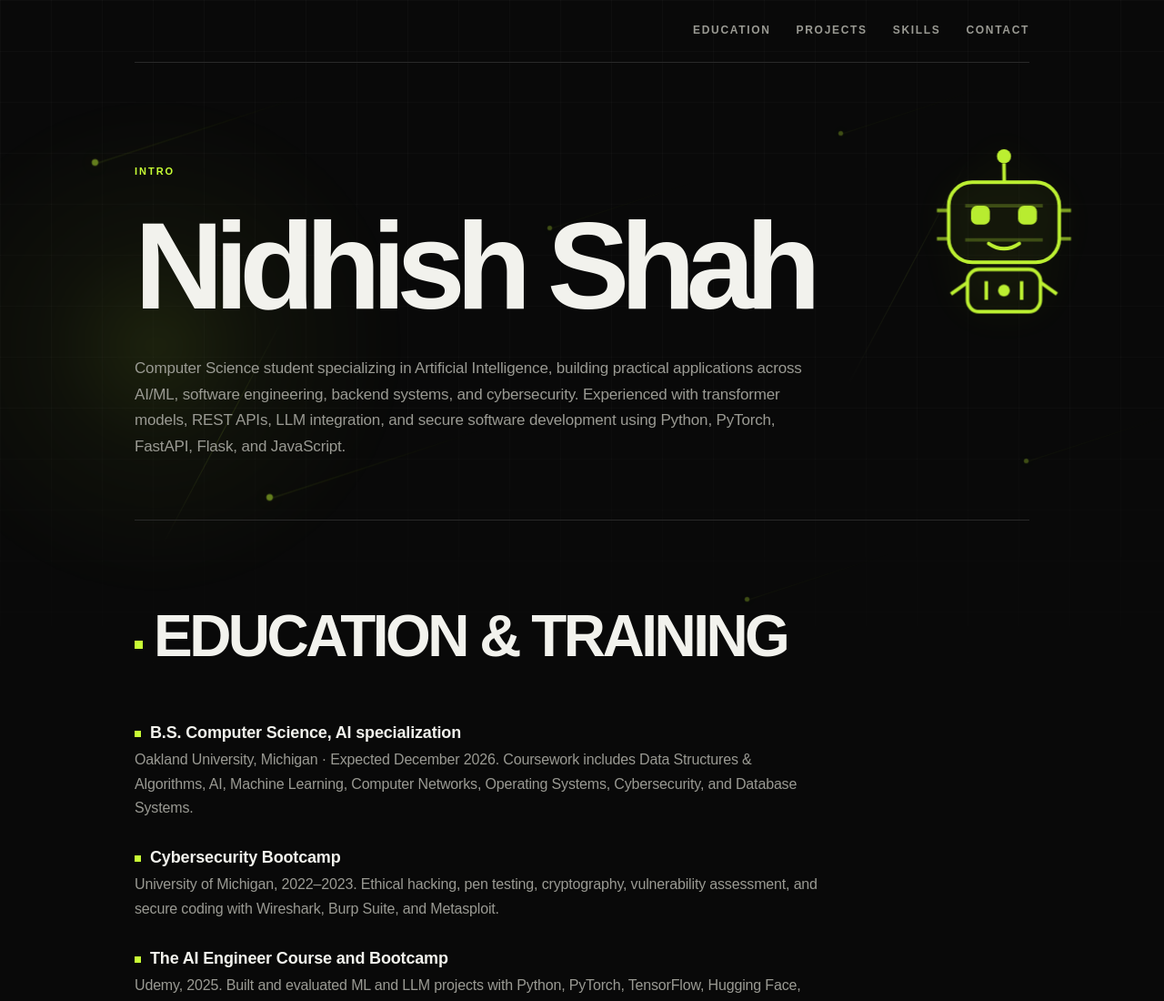
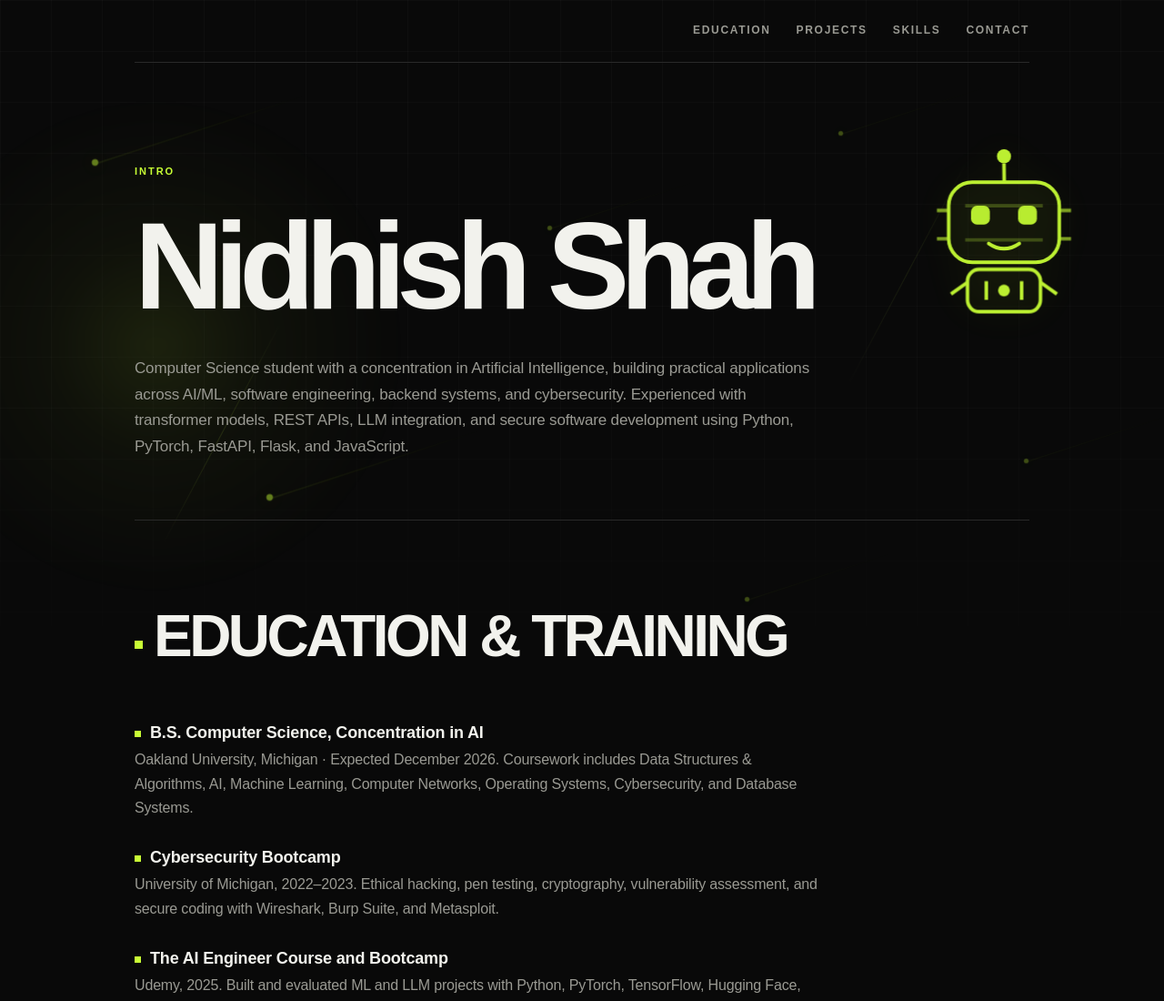
Before and after one commit to NidhishShah10/Portfolio, a plain HTML site: page index.html in a window 1280 px wide. Shown: the top 1100 px of the page at 91% size. Drawn offline with Linux system fonts and the light colour scheme.

Commit message:
Update Code

```diff
--- a/index.html
+++ b/index.html
@@ -1,9 +1,10 @@
+
 <!DOCTYPE html>
 <html lang="en">
 <head>
 <meta charset="utf-8">
 <meta name="viewport" content="width=device-width, initial-scale=1, viewport-fit=cover">
-<meta name="description" content="Nidhish Shah — Computer Science student specializing in Artificial Intelligence, with projects in AI/ML, software engineering, backend development, and cybersecurity.">
+<meta name="description" content="Nidhish Shah — Computer Science student with a concentration in Artificial Intelligence, with projects in AI/ML, software engineering, backend development, and cybersecurity.">
 <meta property="og:title" content="Nidhish Shah | AI & Software Engineering Portfolio">
 <meta property="og:description" content="AI/ML, software engineering, backend development, and cybersecurity projects.">
 <meta property="og:type" content="website">
@@ -822,7 +823,7 @@ document.documentElement.classList.add("intro")
 <h1>Nidhish Shah</h1>
 
 <p class="lead">
-Computer Science student specializing in Artificial Intelligence, building practical applications across AI/ML, software engineering, backend systems, and cybersecurity. Experienced with transformer models, REST APIs, LLM integration, and secure software development using Python, PyTorch, FastAPI, Flask, and JavaScript.
+Computer Science student with a concentration in Artificial Intelligence, building practical applications across AI/ML, software engineering, backend systems, and cybersecurity. Experienced with transformer models, REST APIs, LLM integration, and secure software development using Python, PyTorch, FastAPI, Flask, and JavaScript.
 </p>
 
 </header>
@@ -836,7 +837,7 @@ Computer Science student specializing in Artificial Intelligence, building pract
 
 <div class="edu">
 
-<h3>B.S. Computer Science, AI specialization</h3>
+<h3>B.S. Computer Science, Concentration in AI</h3>
 
 <p>
 Oakland University, Michigan · Expected December 2026. Coursework includes Data Structures &amp; Algorithms, AI, Machine Learning, Computer Networks, Operating Systems, Cybersecurity, and Database Systems.
```
